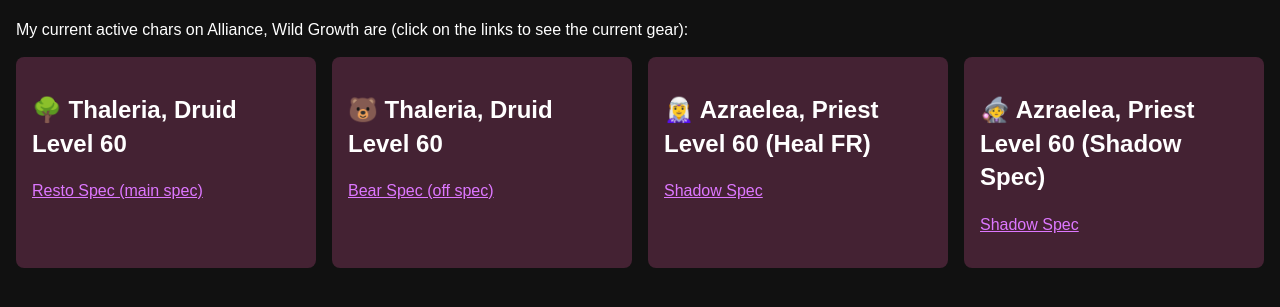
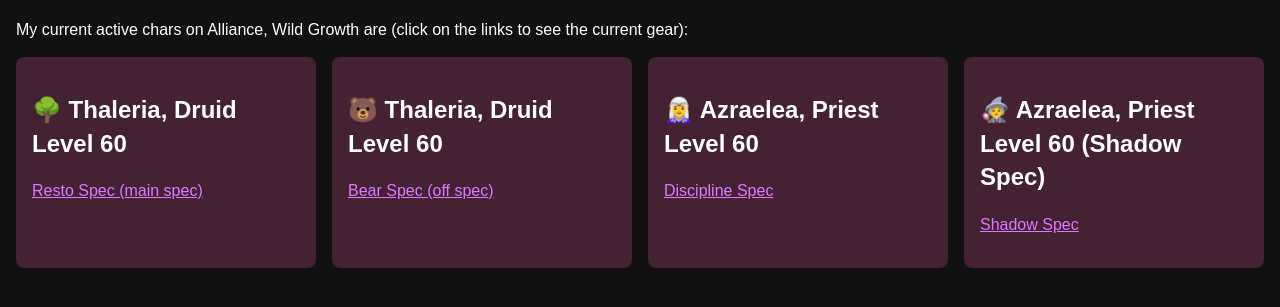
Before and after one commit to learosema/wow-inventory, a website: page public/index.html in a window 1280 px wide. Shown: the part 69-376 px from the top of the page. Drawn offline with Linux system fonts and the light colour scheme.

Commit message:
fix: fix links

```diff
--- a/public/index.html
+++ b/public/index.html
@@ -47,13 +47,13 @@
     </div>
 
     <div class="card block-link">
-      <h2><span aria-hidden="true">🧝‍♀️</span> Azraelea, Priest Level 60 (Heal FR)</h2>
-      <p><a href="azraelea-disc.html">Shadow Spec</a></p>
+      <h2><span aria-hidden="true">🧝‍♀️</span> Azraelea, Priest Level 60</h2>
+      <p><a href="azraelea-disc.html">Discipline Spec</a></p>
     </div>
 
     <div class="card block-link">
       <h2><span aria-hidden="true">🧙‍♀️</span> Azraelea, Priest Level 60 (Shadow Spec)</h2>
-      <p><a href="azraelea.html">Shadow Spec</a></p>
+      <p><a href="azraelea-shadow.html">Shadow Spec</a></p>
     </div>
   </div>
 
```
